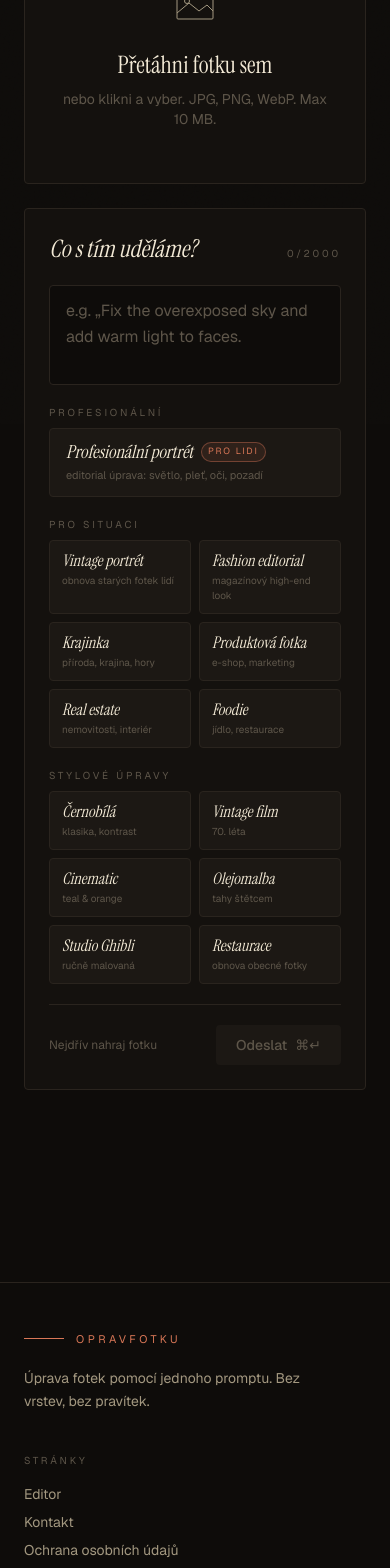
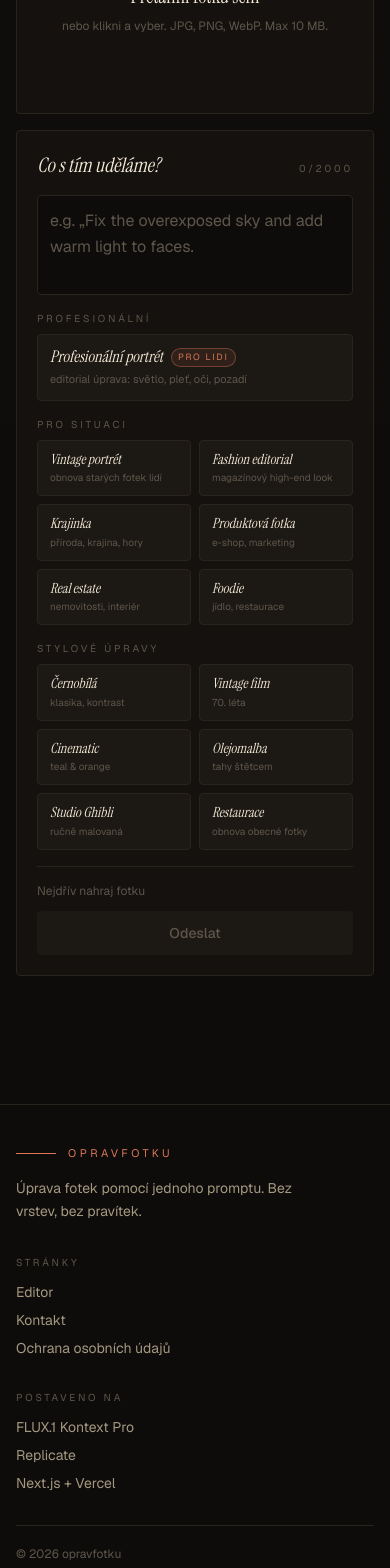
Before and after one commit to menssecret/opravfotku, a Next.js app: page / in a window 390 px wide. Shown: the part 420-1988 px from the top of the page. Built offline with nearby package versions, Linux system fonts and the light colour scheme.

Commit message:
Mobile polish: viewport, theme color, touch handle, layout

```diff
--- a/app/globals.css
+++ b/app/globals.css
@@ -23,6 +23,10 @@
   html {
     background-color: var(--color-bg);
     color: var(--color-ink);
+    /* Lepší smooth scroll když uživatel klikne na vnitřní odkaz */
+    scroll-behavior: smooth;
+    /* Zabránit přiblížení textu na orientation change na iOS */
+    -webkit-text-size-adjust: 100%;
   }
 
   body {
@@ -30,7 +34,11 @@
     font-feature-settings: "ss01", "cv11";
     background-color: var(--color-bg);
     min-height: 100vh;
+    /* Použít dynamic viewport height na moderních prohlížečích (řeší iOS Safari) */
+    min-height: 100dvh;
     position: relative;
+    /* Žádný overscroll bouncing s žlutým vidět */
+    overscroll-behavior-y: none;
   }
 
   body::before {
@@ -65,6 +73,16 @@
   textarea, input, button {
     font-family: inherit;
   }
+
+  /* Lepší tap target highlight na mobilu (jemný amber místo modré výchozí) */
+  a, button {
+    -webkit-tap-highlight-color: rgba(217, 119, 87, 0.2);
+  }
+
+  /* iOS Safari: zabraň přiblížení input při focusu (kolik mizerných UX, věčný frustrace) */
+  textarea, input[type="text"], input[type="email"] {
+    font-size: 16px;
+  }
 }
 
 @utility text-balance {
--- a/app/layout.tsx
+++ b/app/layout.tsx
@@ -1,4 +1,4 @@
-import type { Metadata } from "next";
+import type { Metadata, Viewport } from "next";
 import { Geist, Instrument_Serif } from "next/font/google";
 import { SiteFooter } from "@/components/SiteFooter";
 import "./globals.css";
@@ -22,9 +22,7 @@ export const metadata: Metadata = {
   },
   description: "Uprav fotku pomocí jednoho promptu. Bez vrstev, bez pravítek.",
   icons: {
-    icon: [
-      { url: "/logo-amber.svg", type: "image/svg+xml" },
-    ],
+    icon: [{ url: "/logo-amber.svg", type: "image/svg+xml" }],
     apple: { url: "/logo-amber.svg" },
   },
   openGraph: {
@@ -34,6 +32,19 @@ export const metadata: Metadata = {
     type: "website",
     locale: "cs_CZ",
   },
+  appleWebApp: {
+    capable: true,
+    statusBarStyle: "black-translucent",
+    title: "opravfotku",
+  },
+};
+
+export const viewport: Viewport = {
+  themeColor: "#0e0c0a",
+  width: "device-width",
+  initialScale: 1,
+  maximumScale: 5,
+  colorScheme: "dark",
 };
 
 export default function RootLayout({
--- a/components/BeforeAfterSlider.tsx
+++ b/components/BeforeAfterSlider.tsx
@@ -36,7 +36,6 @@ export function BeforeAfterSlider({
     setPosition(pct);
   }, []);
 
-  // Drag přes window listeners ať můžeme uchopit handle a táhnout i mimo container
   useEffect(() => {
     if (!isDragging) return;
 
@@ -46,6 +45,8 @@ export function BeforeAfterSlider({
     }
     function onTouchMove(e: globalThis.TouchEvent) {
       if (e.touches.length === 0) return;
+      // Při aktivním dragu blokujeme scroll stránky
+      e.preventDefault();
       updateFromClientX(e.touches[0].clientX);
     }
     function onUp() {
@@ -54,7 +55,8 @@ export function BeforeAfterSlider({
 
     window.addEventListener("mousemove", onMouseMove);
     window.addEventListener("mouseup", onUp);
-    window.addEventListener("touchmove", onTouchMove, { passive: true });
+    // passive: false ať můžeme volat preventDefault na iOS
+    window.addEventListener("touchmove", onTouchMove, { passive: false });
     window.addEventListener("touchend", onUp);
     window.addEventListener("touchcancel", onUp);
 
@@ -107,9 +109,8 @@ export function BeforeAfterSlider({
       aria-valuenow={Math.round(position)}
       aria-valuemin={0}
       aria-valuemax={100}
-      className="group relative grid w-full cursor-ew-resize touch-pan-y select-none overflow-hidden rounded-(--radius-card) border border-(--color-amber)/40 bg-(--color-surface) focus:outline-none focus-visible:ring-2 focus-visible:ring-(--color-amber)"
+      className="group relative grid w-full cursor-ew-resize touch-none select-none overflow-hidden rounded-(--radius-card) border border-(--color-amber)/40 bg-(--color-surface) focus:outline-none focus-visible:ring-2 focus-visible:ring-(--color-amber)"
     >
-      {/* Před (spodní vrstva, určuje výšku containerlu) */}
       {/* eslint-disable-next-line @next/next/no-img-element */}
       <img
         src={beforeUrl}
@@ -119,7 +120,6 @@ export function BeforeAfterSlider({
         style={{ gridArea: "1 / 1" }}
       />
 
-      {/* Po (horní vrstva, ořezaná clip-pathem podle pozice) */}
       <div
         className="pointer-events-none overflow-hidden"
         style={{
@@ -136,39 +136,38 @@ export function BeforeAfterSlider({
         />
       </div>
 
-      {/* Štítky */}
       <span
-        className="pointer-events-none absolute left-3 top-3 z-10 rounded-full bg-(--color-bg)/75 px-2.5 py-1 text-[10px] uppercase tracking-[0.28em] text-(--color-amber) backdrop-blur"
+        className="pointer-events-none absolute left-2 top-2 z-10 rounded-full bg-(--color-bg)/75 px-2 py-1 text-[10px] uppercase tracking-[0.28em] text-(--color-amber) backdrop-blur sm:left-3 sm:top-3 sm:px-2.5"
         style={{ opacity: position > 8 ? 1 : 0, transition: "opacity 150ms" }}
       >
         {afterLabel}
       </span>
       <span
-        className="pointer-events-none absolute right-3 top-3 z-10 rounded-full bg-(--color-bg)/75 px-2.5 py-1 text-[10px] uppercase tracking-[0.28em] text-(--color-ink-dim) backdrop-blur"
+        className="pointer-events-none absolute right-2 top-2 z-10 rounded-full bg-(--color-bg)/75 px-2 py-1 text-[10px] uppercase tracking-[0.28em] text-(--color-ink-dim) backdrop-blur sm:right-3 sm:top-3 sm:px-2.5"
         style={{ opacity: position < 92 ? 1 : 0, transition: "opacity 150ms" }}
       >
         {beforeLabel}
       </span>
 
-      {/* Vertikální linka */}
       <div
         className="pointer-events-none absolute bottom-0 top-0 w-px bg-(--color-amber)"
         style={{ left: `${position}%` }}
       />
 
-      {/* Drag handle */}
+      {/* Větší handle na mobilu (52px) než na desktopu (44px) */}
       <div
-        className="pointer-events-none absolute top-1/2 flex h-11 w-11 -translate-x-1/2 -translate-y-1/2 items-center justify-center rounded-full border border-(--color-amber) bg-(--color-bg)/85 text-(--color-amber) shadow-[0_0_24px_rgba(217,119,87,0.25)] backdrop-blur transition-transform group-hover:scale-110"
+        className="pointer-events-none absolute top-1/2 flex h-13 w-13 -translate-x-1/2 -translate-y-1/2 items-center justify-center rounded-full border border-(--color-amber) bg-(--color-bg)/85 text-(--color-amber) shadow-[0_0_24px_rgba(217,119,87,0.25)] backdrop-blur transition-transform group-hover:scale-110 sm:h-11 sm:w-11"
         style={{
           left: `${position}%`,
           transform: `translate(-50%, -50%) ${isDragging ? "scale(1.1)" : ""}`,
+          width: "var(--handle-size, 52px)",
+          height: "var(--handle-size, 52px)",
         }}
       >
         <HandleGlyph />
       </div>
 
-      {/* Hint pro klávesy (jen když má focus a není drag) */}
-      <span className="pointer-events-none absolute bottom-3 left-1/2 -translate-x-1/2 rounded-full bg-(--color-bg)/75 px-3 py-1 text-[10px] uppercase tracking-[0.28em] text-(--color-ink-faint) opacity-0 backdrop-blur transition-opacity group-focus-within:opacity-100">
+      <span className="pointer-events-none absolute bottom-3 left-1/2 hidden -translate-x-1/2 rounded-full bg-(--color-bg)/75 px-3 py-1 text-[10px] uppercase tracking-[0.28em] text-(--color-ink-faint) opacity-0 backdrop-blur transition-opacity group-focus-within:opacity-100 sm:block">
         ← →
       </span>
     </div>
@@ -178,8 +177,8 @@ export function BeforeAfterSlider({
 function HandleGlyph() {
   return (
     <svg
-      width="14"
-      height="14"
+      width="16"
+      height="16"
       viewBox="0 0 14 14"
       fill="none"
       stroke="currentColor"
--- a/components/PhotoEditor.tsx
+++ b/components/PhotoEditor.tsx
@@ -324,8 +324,8 @@ export function PhotoEditor() {
     status !== "submitting";
 
   return (
-    <main className="relative z-10 mx-auto max-w-6xl px-6 pt-16 pb-24 sm:px-10 sm:pt-20 lg:px-16">
-      <header className="mb-14 sm:mb-20">
+    <main className="relative z-10 mx-auto max-w-6xl px-4 pt-10 pb-16 sm:px-10 sm:pt-20 sm:pb-24 lg:px-16">
+      <header className="mb-10 sm:mb-20">
         <div className="flex items-center gap-3 animate-fade-up">
           <Image
             src="/logo.svg"
@@ -340,7 +340,7 @@ export function PhotoEditor() {
           </span>
         </div>
         <h1
-          className="mt-7 font-(family-name:--font-display) text-5xl leading-[0.95] tracking-tight text-balance sm:text-7xl lg:text-8xl animate-fade-up"
+          className="mt-6 font-(family-name:--font-display) text-4xl leading-[0.95] tracking-tight text-balance sm:mt-7 sm:text-7xl lg:text-8xl animate-fade-up"
           style={{ animationDelay: "60ms" }}
         >
           Oprav <em className="text-(--color-amber)">fotku.</em>
@@ -348,7 +348,7 @@ export function PhotoEditor() {
           <span className="text-(--color-ink-dim)">Stačí říct jak.</span>
         </h1>
         <p
-          className="mt-7 max-w-md text-base leading-relaxed text-(--color-ink-dim) animate-fade-up"
+          className="mt-5 max-w-md text-sm leading-relaxed text-(--color-ink-dim) sm:mt-7 sm:text-base animate-fade-up"
           style={{ animationDelay: "120ms" }}
         >
           Nahraj snímek, napiš co s ním. Žádné vrstvy, žádná pravítka.
@@ -363,7 +363,7 @@ export function PhotoEditor() {
         onClear={handleClearHistory}
       />
 
-      <section className="grid gap-6 lg:grid-cols-5">
+      <section className="grid gap-4 sm:gap-6 lg:grid-cols-5">
         {/* UPLOAD / PREVIEW */}
         <div
           className="lg:col-span-3 animate-fade-up"
@@ -396,13 +396,13 @@ export function PhotoEditor() {
                   alt="Aktuální vstup"
                   className="absolute inset-0 h-full w-full object-contain"
                 />
-                <div className="absolute inset-x-0 top-0 flex items-center justify-between bg-gradient-to-b from-(--color-bg)/85 to-transparent p-4">
-                  <div className="flex items-center gap-2">
-                    <span className="font-(family-name:--font-display) text-sm italic text-(--color-ink-dim)">
+                <div className="absolute inset-x-0 top-0 flex items-center justify-between bg-gradient-to-b from-(--color-bg)/85 to-transparent p-3 sm:p-4">
+                  <div className="flex min-w-0 items-center gap-2">
+                    <span className="truncate font-(family-name:--font-display) text-xs italic text-(--color-ink-dim) sm:text-sm">
                       {originalFile?.name}
                     </span>
                     {iteration > 1 && (
-                      <span className="rounded-full border border-(--color-amber)/50 bg-(--color-amber)/10 px-2 py-0.5 text-[10px] uppercase tracking-[0.2em] text-(--color-amber)">
+                      <span className="shrink-0 rounded-full border border-(--color-amber)/50 bg-(--color-amber)/10 px-2 py-0.5 text-[10px] uppercase tracking-[0.2em] text-(--color-amber)">
                         krok {iteration}
                       </span>
                     )}
@@ -413,20 +413,20 @@ export function PhotoEditor() {
                       e.stopPropagation();
                       reset();
                     }}
-                    className="rounded-full border border-(--color-line-strong) bg-(--color-bg)/70 px-3 py-1 text-xs uppercase tracking-wider text-(--color-ink-dim) backdrop-blur transition-colors hover:border-(--color-amber) hover:text-(--color-amber)"
+                    className="shrink-0 rounded-full border border-(--color-line-strong) bg-(--color-bg)/70 px-3 py-1 text-xs uppercase tracking-wider text-(--color-ink-dim) backdrop-blur transition-colors hover:border-(--color-amber) hover:text-(--color-amber)"
                   >
                     Vyměnit
                   </button>
                 </div>
               </>
             ) : (
-              <div className="absolute inset-0 flex flex-col items-center justify-center gap-5 px-8 text-center">
+              <div className="absolute inset-0 flex flex-col items-center justify-center gap-4 px-6 text-center sm:gap-5 sm:px-8">
                 <UploadGlyph />
                 <div>
-                  <p className="font-(family-name:--font-display) text-2xl text-(--color-ink)">
+                  <p className="font-(family-name:--font-display) text-xl text-(--color-ink) sm:text-2xl">
                     Přetáhni fotku sem
                   </p>
-                  <p className="mt-2 text-sm text-(--color-ink-faint)">
+                  <p className="mt-2 text-xs text-(--color-ink-faint) sm:text-sm">
                     nebo klikni a vyber. JPG, PNG, WebP. Max 10 MB.
                   </p>
                 </div>
@@ -440,11 +440,11 @@ export function PhotoEditor() {
           className="lg:col-span-2 animate-fade-up"
           style={{ animationDelay: "240ms" }}
         >
-          <div className="flex h-full flex-col gap-5 rounded-(--radius-card) border border-(--color-line) bg-(--color-surface) p-6 sm:p-7">
+          <div className="flex h-full flex-col gap-4 rounded-(--radius-card) border border-(--color-line) bg-(--color-surface) p-5 sm:gap-5 sm:p-7">
             <div className="flex items-baseline justify-between">
               <label
                 htmlFor="prompt"
-                className="font-(family-name:--font-display) text-2xl italic"
+                className="font-(family-name:--font-display) text-xl italic sm:text-2xl"
               >
                 {iteration === 1 ? "Co s tím uděláme?" : "Další úprava?"}
               </label>
@@ -465,11 +465,11 @@ export function PhotoEditor() {
                   ? "e.g. „Fix the overexposed sky and add warm light to faces."
                   : "e.g. „Increase contrast a bit and add a subtle vignette."
               }
-              className="min-h-[100px] flex-1 resize-none rounded-sm border border-(--color-line) bg-(--color-bg) px-4 py-3 text-base leading-relaxed text-(--color-ink) placeholder:text-(--color-ink-faint) focus:border-(--color-amber) focus:outline-none"
+              className="min-h-[100px] flex-1 resize-none rounded-sm border border-(--color-line) bg-(--color-bg) px-3 py-3 text-base leading-relaxed text-(--color-ink) placeholder:text-(--color-ink-faint) focus:border-(--color-amber) focus:outline-none sm:px-4"
             />
 
             {iteration === 1 ? (
-              <div className="space-y-5">
+              <div className="space-y-4 sm:space-y-5">
                 <div className="space-y-2">
                   <p className="text-[10px] uppercase tracking-[0.28em] text-(--color-ink-faint)">
                     Profesionální
@@ -478,15 +478,15 @@ export function PhotoEditor() {
                     type="button"
                     onClick={() => applyPrompt(PORTRAIT_PRESET.prompt)}
                     title={PORTRAIT_PRESET.prompt}
-                    className={`group/portrait flex w-full flex-col items-start gap-1 rounded-sm border px-4 py-3 text-left transition-colors ${
+                    className={`group/portrait flex w-full flex-col items-start gap-1 rounded-sm border px-3 py-3 text-left transition-colors sm:px-4 ${
                       prompt === PORTRAIT_PRESET.prompt
                         ? "border-(--color-amber) bg-(--color-amber)/5"
                         : "border-(--color-line) bg-(--color-surface-2) hover:border-(--color-line-strong)"
                     }`}
                   >
-                    <div className="flex items-center gap-2">
+                    <div className="flex flex-wrap items-center gap-2">
                       <span
-                        className={`font-(family-name:--font-display) text-lg italic leading-tight ${
+                        className={`font-(family-name:--font-display) text-base italic leading-tight sm:text-lg ${
                           prompt === PORTRAIT_PRESET.prompt
                             ? "text-(--color-amber)"
                             : "text-(--color-ink) group-hover/portrait:text-(--color-amber)"
@@ -524,7 +524,7 @@ export function PhotoEditor() {
                           }`}
                         >
                           <span
-                            className={`font-(family-name:--font-display) text-base italic leading-tight ${
+                            className={`font-(family-name:--font-display) text-sm italic leading-tight sm:text-base ${
                               isActive
                                 ? "text-(--color-amber)"
                                 : "text-(--color-ink) group-hover/preset:text-(--color-amber)"
@@ -561,7 +561,7 @@ export function PhotoEditor() {
                           }`}
                         >
                           <span
-                            className={`font-(family-name:--font-display) text-base italic leading-tight ${
+                            className={`font-(family-name:--font-display) text-sm italic leading-tight sm:text-base ${
                               isActive
                                 ? "text-(--color-amber)"
                                 : "text-(--color-ink) group-hover/preset:text-(--color-amber)"
@@ -598,7 +598,7 @@ export function PhotoEditor() {
               </div>
             )}
 
-            <div className="mt-auto flex items-center justify-between gap-4 border-t border-(--color-line) pt-5">
+            <div className="mt-auto flex flex-col gap-3 border-t border-(--color-line) pt-4 sm:flex-row sm:items-center sm:justify-between sm:gap-4 sm:pt-5">
               <span className="text-xs text-(--color-ink-faint)">
                 {currentFile
                   ? iteration === 1
@@ -610,7 +610,7 @@ export function PhotoEditor() {
                 type="button"
                 onClick={handleSubmit}
                 disabled={!canSubmit}
-                className="group relative inline-flex items-center gap-2 rounded-sm bg-(--color-amber) px-5 py-2.5 text-sm font-medium text-(--color-bg) transition-all hover:bg-(--color-amber-soft) disabled:cursor-not-allowed disabled:bg-(--color-surface-2) disabled:text-(--color-ink-faint)"
+                className="group relative inline-flex items-center justify-center gap-2 rounded-sm bg-(--color-amber) px-5 py-3 text-sm font-medium text-(--color-bg) transition-all hover:bg-(--color-amber-soft) disabled:cursor-not-allowed disabled:bg-(--color-surface-2) disabled:text-(--color-ink-faint) sm:py-2.5"
               >
                 {status === "submitting" ? (
                   <>
@@ -620,7 +620,7 @@ export function PhotoEditor() {
                 ) : (
                   <>
                     <span>Odeslat</span>
-                    <span className="text-(--color-bg)/60 group-disabled:text-(--color-ink-faint)">
+                    <span className="hidden text-(--color-bg)/60 group-disabled:text-(--color-ink-faint) sm:inline">
                       ⌘↵
                     </span>
                   </>
@@ -643,32 +643,32 @@ export function PhotoEditor() {
 
       {resultUrl && currentUrl && (
         <section
-          className="mt-16 animate-fade-up"
+          className="mt-12 sm:mt-16 animate-fade-up"
           style={{ animationDelay: "60ms" }}
         >
-          <div className="mb-5 flex items-baseline justify-between">
-            <h2 className="font-(family-name:--font-display) text-3xl italic">
+          <div className="mb-4 flex flex-col gap-3 sm:mb-5 sm:flex-row sm:items-baseline sm:justify-between">
+            <h2 className="font-(family-name:--font-display) text-2xl italic sm:text-3xl">
               {iteration === 1 ? "Hotovo." : `Krok ${iteration} hotov.`}
             </h2>
-            <div className="flex flex-wrap gap-3">
+            <div className="flex flex-wrap gap-2 sm:gap-3">
               <button
                 type="button"
                 onClick={continueEditing}
-                className="rounded-sm bg-(--color-amber) px-4 py-2 text-xs font-medium uppercase tracking-wider text-(--color-bg) transition-colors hover:bg-(--color-amber-soft)"
+                className="rounded-sm bg-(--color-amber) px-3 py-2 text-xs font-medium uppercase tracking-wider text-(--color-bg) transition-colors hover:bg-(--color-amber-soft) sm:px-4"
               >
                 Uprav dál →
               </button>
               <a
                 href={resultUrl}
                 download={`opravena-${originalFile?.name ?? "fotka"}`}
-                className="rounded-sm border border-(--color-line-strong) px-4 py-2 text-xs uppercase tracking-wider text-(--color-ink-dim) transition-colors hover:border-(--color-amber) hover:text-(--color-amber)"
+                className="rounded-sm border border-(--color-line-strong) px-3 py-2 text-xs uppercase tracking-wider text-(--color-ink-dim) transition-colors hover:border-(--color-amber) hover:text-(--color-amber) sm:px-4"
               >
                 Stáhnout
               </a>
               <button
                 type="button"
                 onClick={reset}
-                className="rounded-sm border border-(--color-line-strong) px-4 py-2 text-xs uppercase tracking-wider text-(--color-ink-dim) transition-colors hover:border-(--color-ink) hover:text-(--color-ink)"
+                className="rounded-sm border border-(--color-line-strong) px-3 py-2 text-xs uppercase tracking-wider text-(--color-ink-dim) transition-colors hover:border-(--color-ink) hover:text-(--color-ink) sm:px-4"
               >
                 Od začátku
               </button>
@@ -677,9 +677,12 @@ export function PhotoEditor() {
 
           <BeforeAfterSlider beforeUrl={currentUrl} afterUrl={resultUrl} />
 
-          <p className="mt-3 text-center text-xs text-(--color-ink-faint)">
-            Táhni za kolečko nebo klikni kamkoli pro porovnání. Klávesy ← →
-            posouvají po 5 %, se Shift po 1 %.
+          <p className="mt-3 text-center text-[10px] text-(--color-ink-faint) sm:text-xs">
+            <span className="sm:hidden">Táhni za kolečko pro porovnání.</span>
+            <span className="hidden sm:inline">
+              Táhni za kolečko nebo klikni kamkoli pro porovnání. Klávesy ← →
+              posouvají po 5 %, se Shift po 1 %.
+            </span>
           </p>
         </section>
       )}
@@ -690,13 +693,13 @@ export function PhotoEditor() {
 function UploadGlyph() {
   return (
     <svg
-      width="48"
-      height="48"
+      width="40"
+      height="40"
       viewBox="0 0 48 48"
       fill="none"
       stroke="currentColor"
       strokeWidth="1"
-      className="text-(--color-ink-dim)"
+      className="text-(--color-ink-dim) sm:h-12 sm:w-12"
       aria-hidden
     >
       <rect x="6" y="10" width="36" height="28" rx="1" />
--- a/components/SiteFooter.tsx
+++ b/components/SiteFooter.tsx
@@ -4,26 +4,24 @@ export function SiteFooter() {
   const year = new Date().getFullYear();
 
   return (
-    <footer className="relative z-10 border-t border-(--color-line) mt-24">
-      <div className="mx-auto max-w-6xl px-6 py-12 sm:px-10 lg:px-16">
-        <div className="grid gap-10 lg:grid-cols-3">
-          {/* Brand */}
+    <footer className="relative z-10 border-t border-(--color-line) mt-16 sm:mt-24">
+      <div className="mx-auto max-w-6xl px-4 py-10 sm:px-10 sm:py-12 lg:px-16">
+        <div className="grid gap-8 sm:gap-10 sm:grid-cols-3">
           <div>
             <div className="flex items-center gap-3 text-[11px] uppercase tracking-[0.32em] text-(--color-amber)">
               <span className="inline-block h-px w-10 bg-(--color-amber)" />
               <span>opravfotku</span>
             </div>
-            <p className="mt-5 max-w-xs text-sm leading-relaxed text-(--color-ink-dim)">
+            <p className="mt-4 max-w-xs text-sm leading-relaxed text-(--color-ink-dim) sm:mt-5">
               Úprava fotek pomocí jednoho promptu. Bez vrstev, bez pravítek.
             </p>
           </div>
 
-          {/* Stránky */}
           <div>
             <p className="text-[10px] uppercase tracking-[0.28em] text-(--color-ink-faint)">
               Stránky
             </p>
-            <ul className="mt-4 space-y-2 text-sm">
+            <ul className="mt-3 space-y-2 text-sm sm:mt-4">
               <li>
                 <Link
                   href="/"
@@ -51,12 +49,11 @@ export function SiteFooter() {
             </ul>
           </div>
 
-          {/* Postaveno na */}
           <div>
             <p className="text-[10px] uppercase tracking-[0.28em] text-(--color-ink-faint)">
               Postaveno na
             </p>
-            <ul className="mt-4 space-y-2 text-sm">
+            <ul className="mt-3 space-y-2 text-sm sm:mt-4">
               <li>
                 <a
                   href="https://replicate.com/black-forest-labs/flux-kontext-pro"
@@ -91,7 +88,7 @@ export function SiteFooter() {
           </div>
         </div>
 
-        <div className="mt-10 flex flex-col gap-2 border-t border-(--color-line) pt-6 text-xs text-(--color-ink-faint) sm:flex-row sm:items-center sm:justify-between">
+        <div className="mt-8 flex flex-col gap-2 border-t border-(--color-line) pt-5 text-xs text-(--color-ink-faint) sm:mt-10 sm:flex-row sm:items-center sm:justify-between sm:pt-6">
           <p>© {year} opravfotku</p>
           <p className="font-(family-name:--font-display) italic">
             Made with intent, not with templates.
```
